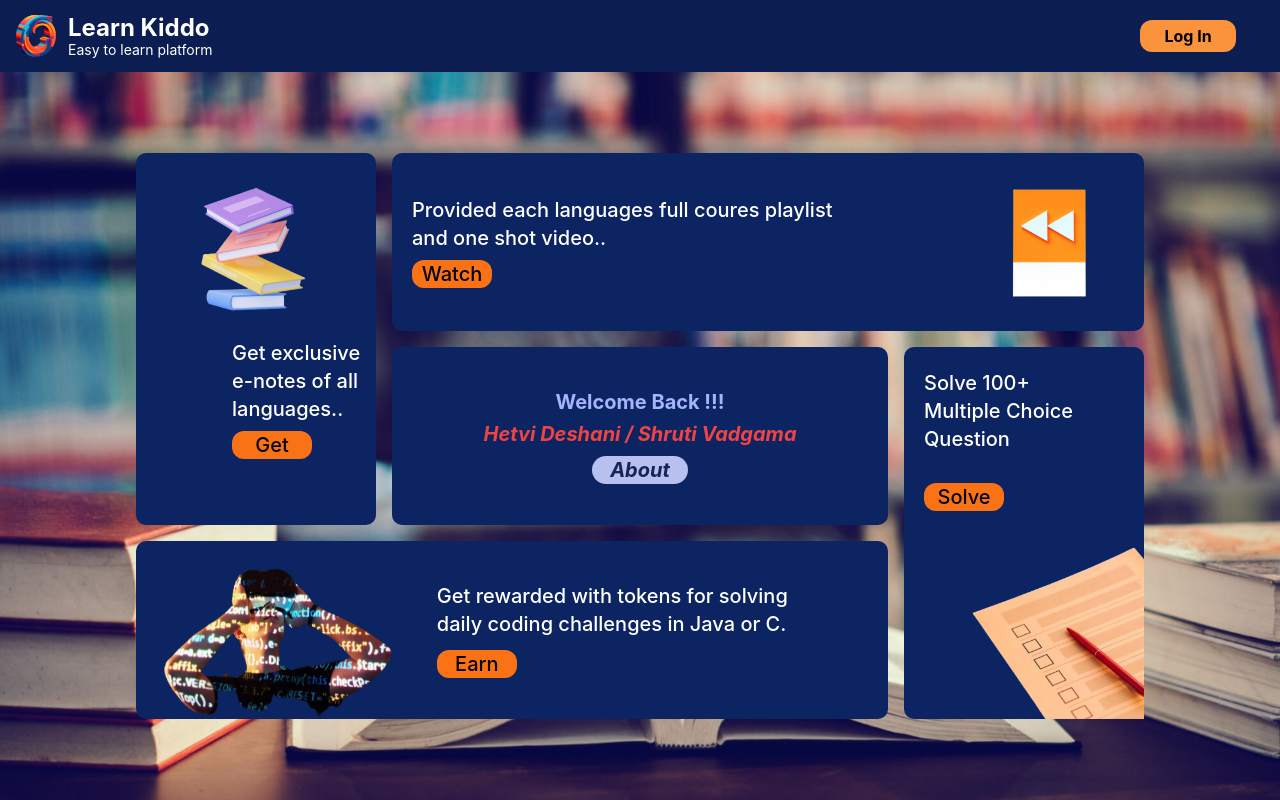
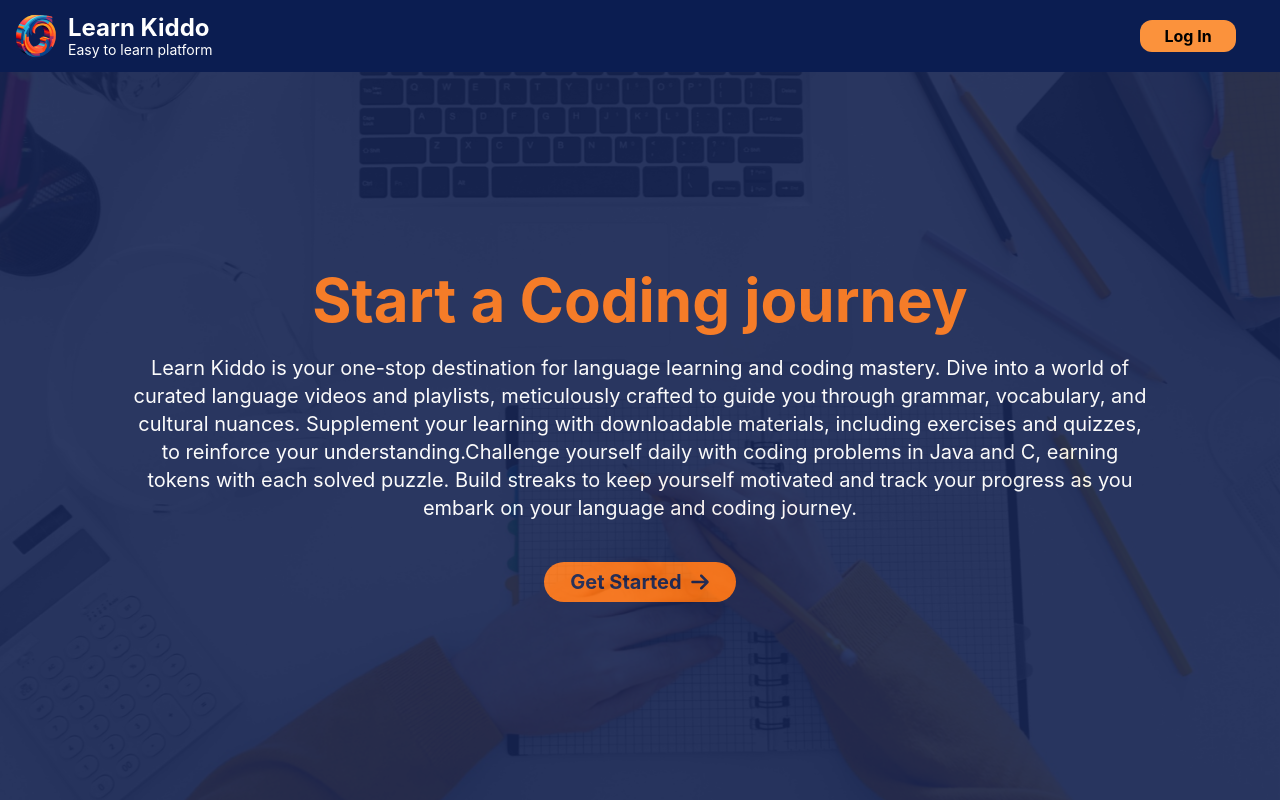
Before and after one commit to madhav037/learnkiddo, a React (Create React App) app in the folder client/: page / in a window 1280 px wide. Built offline with nearby package versions, Linux system fonts and the light colour scheme.

Commit message:
herosection

```diff
--- a/client/package.json
+++ b/client/package.json
@@ -8,6 +8,7 @@
     "@testing-library/user-event": "^13.5.0",
     "react": "^18.3.1",
     "react-dom": "^18.3.1",
+    "react-icons": "^5.2.1",
     "react-router-dom": "^6.23.0",
     "react-scripts": "^5.0.1",
     "web-vitals": "^2.1.4"
--- a/client/src/App.js
+++ b/client/src/App.js
@@ -3,14 +3,16 @@ import { BrowserRouter, Routes, Route } from 'react-router-dom'
 import Signin from './components/Signin';
 import Signup from './components/Signup';
 import Dashboard from './components/Dashboard';
+import Herosection from './components/Herosection';
 
 function App() {
   return (
     <>
       <BrowserRouter>
         <Routes>
+          <Route path='/' element={<Herosection />}></Route>
           <Route path='/signin' element={<Signin />}></Route>
-          <Route path='/' element={<Dashboard />}></Route>
+          <Route path='/dashboard' element={<Dashboard />}></Route>
           <Route path='/signup' element={<Signup />}></Route>
         </Routes>
       </BrowserRouter>
--- /dev/null
+++ b/client/src/components/Herosection.jsx
@@ -0,0 +1,38 @@
+import React from 'react'
+import Header from './Header'
+import hero from '../images/herosection.png'
+import { FaArrowRight } from "react-icons/fa6";
+
+const Herosection = () => {
+    const background = {
+        background: `url(${hero}) no-repeat center center / cover fixed`
+    }
+
+    return (
+        <>
+            <div className='w-screen h-screen flex flex-col'>
+                <Header />
+                <div className='w-full h-full' style={background}>
+                    <div className='w-full h-full bg-blue-950 opacity-90 flex justify-center items-center'>
+                        <div className='w-4/5 h-4/5 flex flex-col justify-center'>
+                            <div className='flex justify-center text-6xl text-orange-500 font-bold'>
+                                Start a Coding journey
+                            </div>
+                            <div className='flex justify-center text-center text-white text-xl mt-6'>
+                                Learn Kiddo is your one-stop destination for language learning and coding mastery. Dive into a world of curated language videos and playlists, meticulously crafted to guide you through grammar, vocabulary, and cultural nuances. Supplement your learning with downloadable materials, including exercises and quizzes, to reinforce your understanding.Challenge yourself daily with coding problems in Java and C, earning tokens with each solved puzzle. Build streaks to keep yourself motivated and track your progress as you embark on your language and coding journey.
+                            </div>
+                            <div className='flex justify-center mt-10'>
+                                <button className='bg-orange-500 w-48 h-10 rounded-full text-xl font-bold flex flex-row justify-center items-center text-blue-950'>
+                                    Get Started
+                                    <FaArrowRight className='ml-2 '/>
+                                </button>
+                            </div>
+                        </div>
+                    </div>
+                </div>
+            </div>
+        </>
+    )
+}
+
+export default Herosection
```
Also changed, not shown: client/src/images/herosection.png (added), 1 other file (tests, documents, lock files or other folders).
